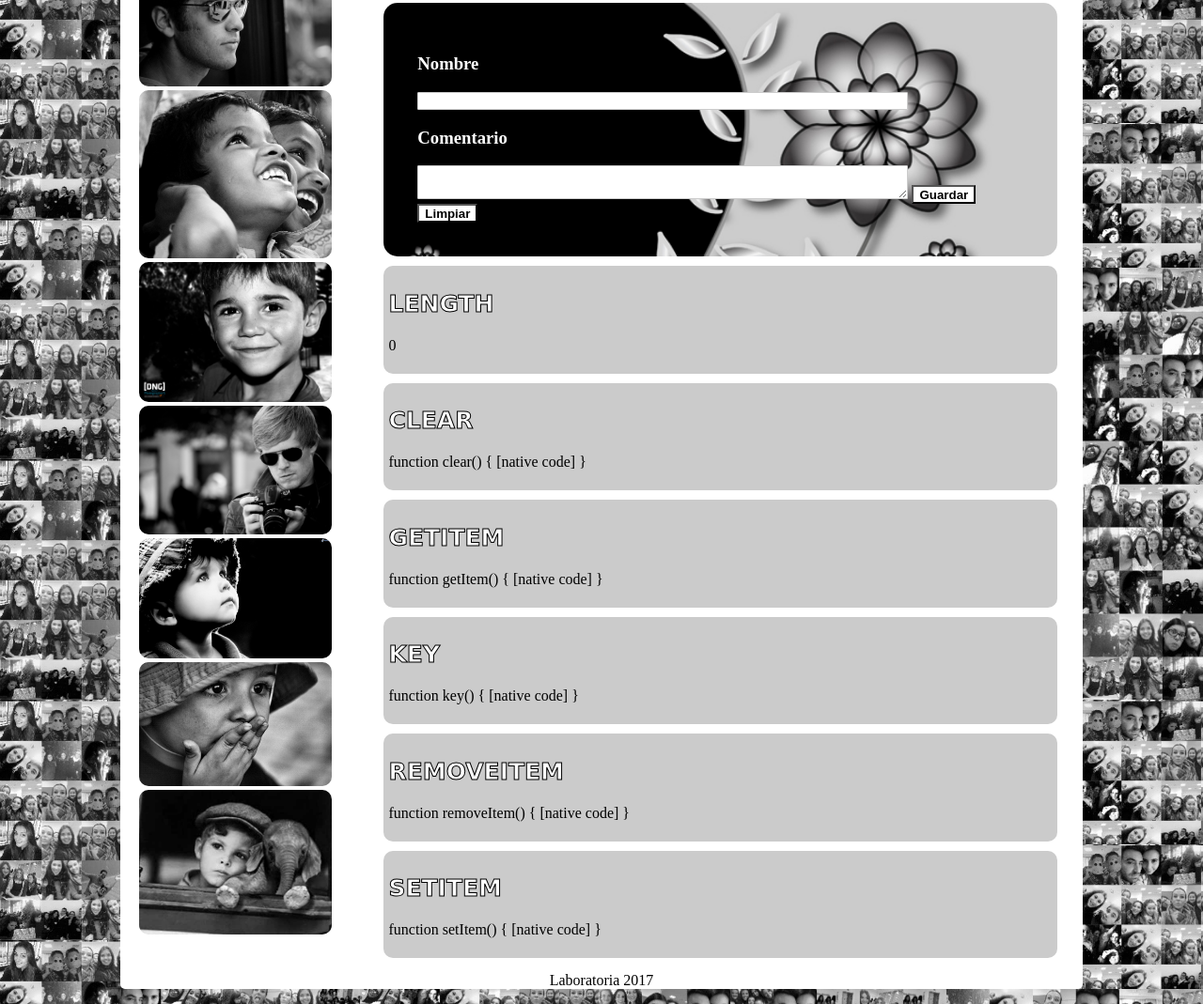
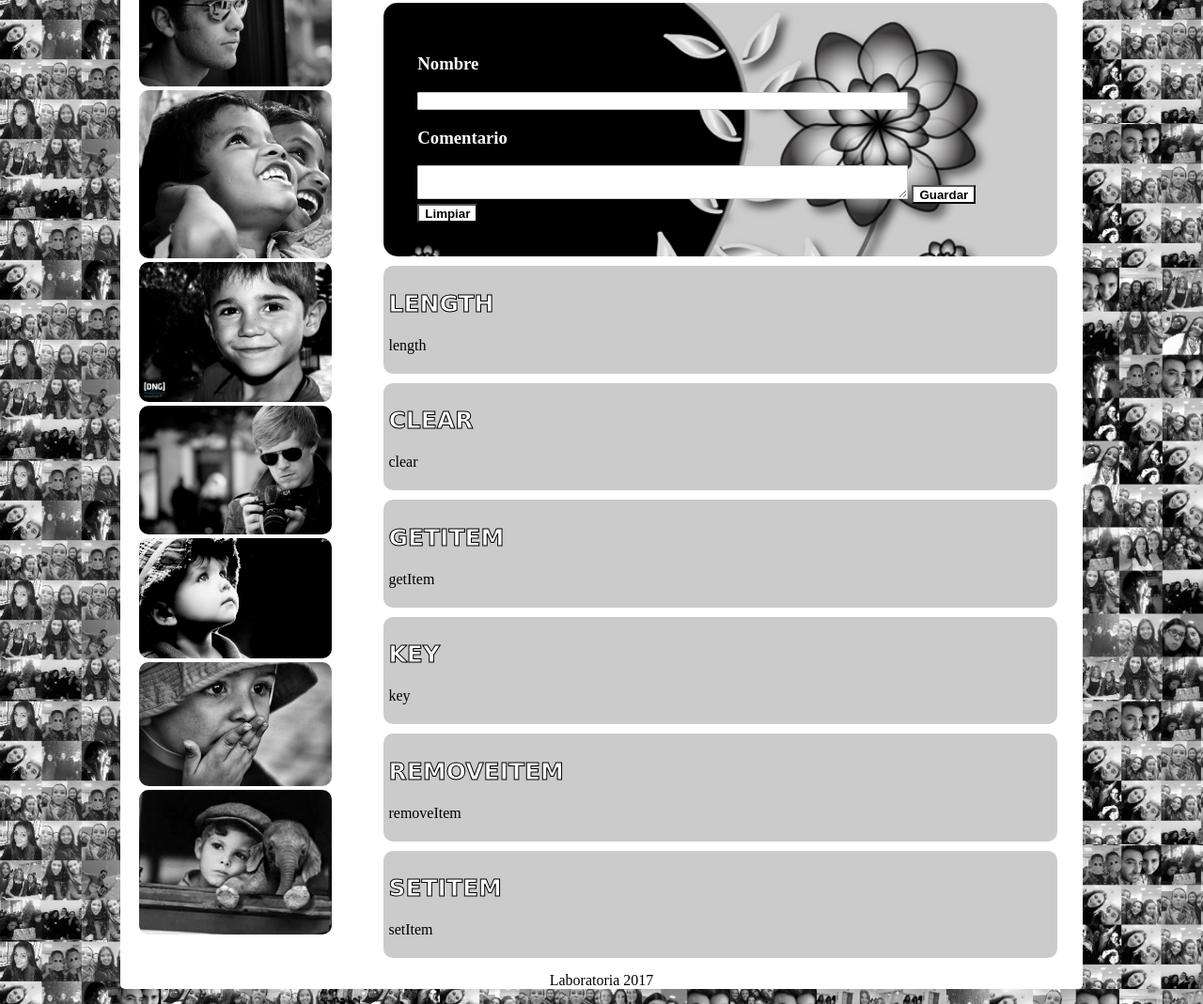
Before and after one commit to KelyVargaya/FotoLog-Version2, a plain HTML site: page index.html in a window 1280 px wide. Shown: the part 791-1860 px from the top of the page at 94% size. Drawn offline with nearby package versions, Linux system fonts and the light colour scheme; a web font is replaced by a local one.

Commit message:
Mas funcionalidas

```diff
--- a/css/style.css
+++ b/css/style.css
@@ -57,7 +57,7 @@ textarea, input{
 
 /* Estilos comentarios */
 
-.comentario{
+.coment{
     background-color: #cbcbcb;
     padding: 5px;
     margin: 10px 0 10px 0;
--- a/js/main.js
+++ b/js/main.js
@@ -13,16 +13,17 @@ const DatoGlobal  = {
     },
 
     agregarDatos: function (event) {
-        localStorage[DatoGlobal.variables.nombre.val()] = DatoGlobal.variables.comentario.val();
+        localStorage.setItem(DatoGlobal.variables.nombre.val(), DatoGlobal.variables.comentario.val());
         DatoGlobal.guardarDatos();
 
     },
 
     guardarDatos: function(){
-        for(let clave in localStorage){
-            $('#container').append ( `<div class ='comentario'>
-                                      <h2> ${clave} </h2>
-                                      <p>${localStorage[clave]}</p></div>`);
+        for(let comentario in localStorage){
+            let dato1 = [comentario];
+            $('#container').append ( `<div class ='coment'>
+                                      <h2> ${comentario} </h2>
+                                      <p>  ${dato1} </p></div>`);
          $('#clave').val("");
          $('#valor').val("");
         }
```
